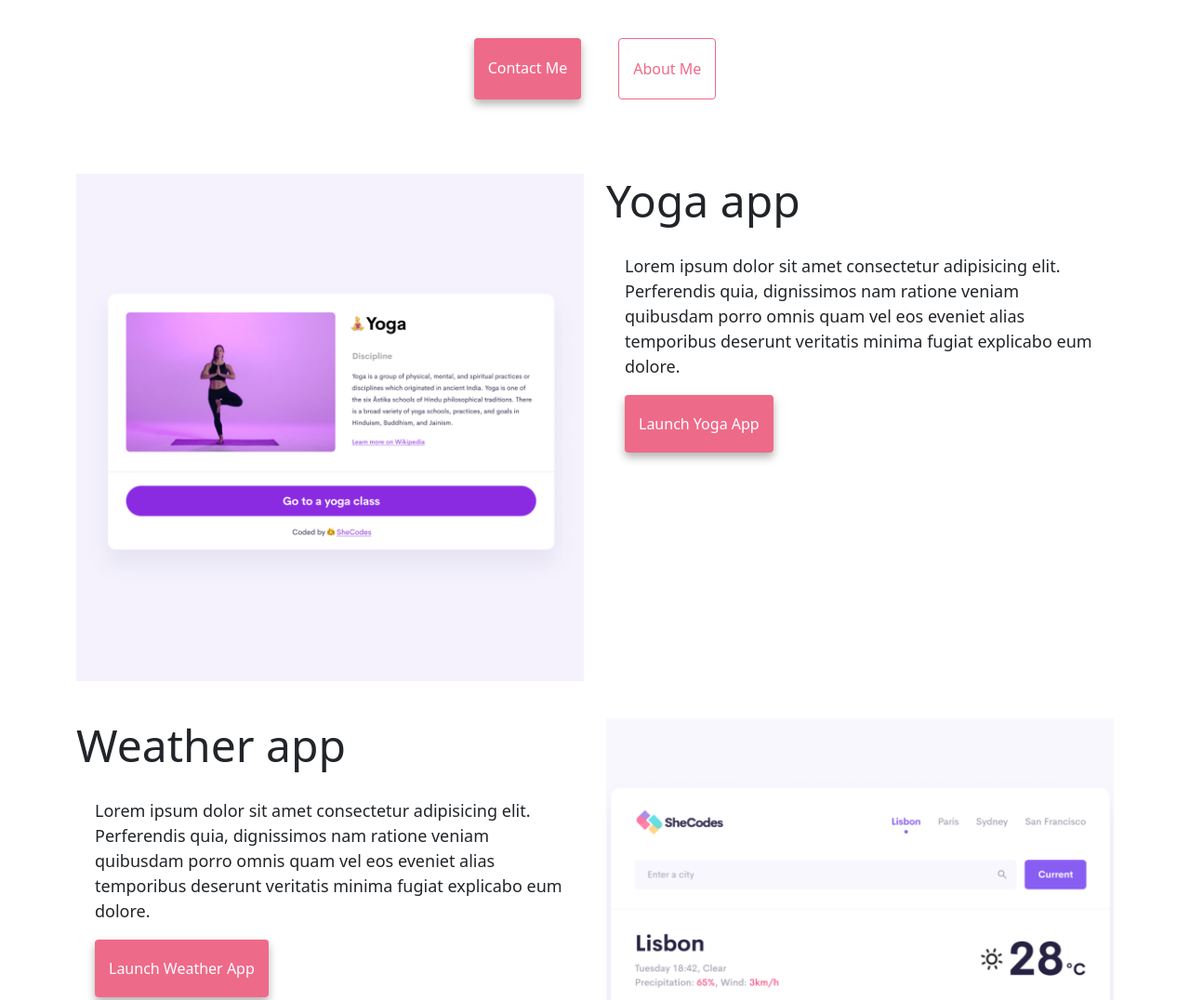
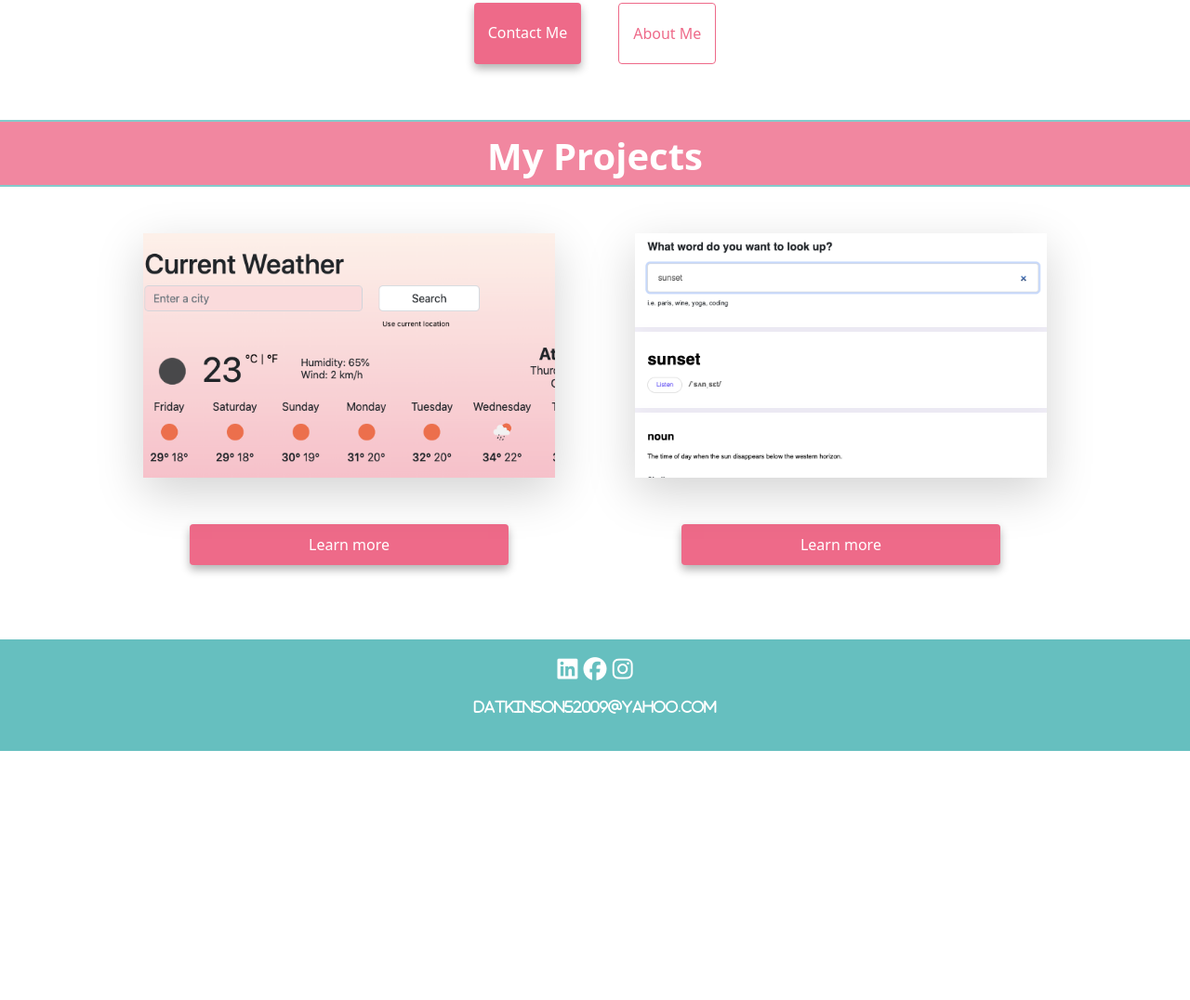
Before and after one commit to datkinson52009/dimitri-portfolio, a plain HTML site: page index.html in a window 1280 px wide. Shown: the part 659-1735 px from the top of the page at 93% size. After the commit the page ends 1467 px from the top, so only its background shows below. Drawn offline with nearby package versions, Linux system fonts and the light colour scheme.

Commit message:
formatted homepage

```diff
--- a/index.html
+++ b/index.html
@@ -9,7 +9,10 @@
     <meta http-equiv="X-UA-Compatible" content="IE=edge" />
     <meta name="viewport" content="width=device-width, initial-scale=1.0" />
     <title>Dimitri Atkinson</title>
-
+    <script
+      src="https://kit.fontawesome.com/09b1a33de6.js"
+      crossorigin="anonymous"
+    ></script>
     <link
       href="https://cdn.jsdelivr.net/npm/bootstrap@5.2.0/dist/css/bootstrap.min.css"
       rel="stylesheet"
@@ -54,8 +57,8 @@
 
     <div class="container">
       <div class="row">
-        <div class="col-md-5">
-          <h2 class="mt-5">👋 Hey there! I'm</h2>
+        <div class="col-md-5 introduction">
+          <h2 class="mt-5">👋🏾 Hey there! I'm</h2>
           <h1>Dimitri</h1>
           <h3>🇺🇸 Front-end developer, based in the USA</h3>
         </div>
@@ -69,59 +72,37 @@
       <a href="about.html" class="about-link">About me</a>
     </div>
 
-    <div class="container all-apps">
-      <div class="app-section">
-        <div class="row">
-          <div class="col-md-6 img-fluid">
-            <img src="images/yoga.png" class="img-fluid" alt="" />
-          </div>
-          <div class="col-md-6 img-fluid project-info">
-            <h4>Yoga app</h4>
-            <p>
-              Lorem ipsum dolor sit amet consectetur adipisicing elit.
-              Perferendis quia, dignissimos nam ratione veniam quibusdam porro
-              omnis quam vel eos eveniet alias temporibus deserunt veritatis
-              minima fugiat explicabo eum dolore.
-            </p>
-            <a href="#" class="launch-link">Launch Yoga App</a>
-          </div>
+    <h5 class="header"><span class="header-title">My Projects</span></h5>
+
+    <div class="container">
+      <div class="row justify-content-evenly project-thumbnail">
+        <div class="col-md-5">
+          <img
+            src="./images/weather-app.png"
+            alt=""
+            class="img-fluid shadow-lg"
+          />
+          <a href="#" class="learn-link">Learn more</a>
         </div>
-      </div>
-      <div class="app-section">
-        <div class="row">
-          <div class="col-md-6 img-fluid project-info">
-            <h4>Weather app</h4>
-            <p>
-              Lorem ipsum dolor sit amet consectetur adipisicing elit.
-              Perferendis quia, dignissimos nam ratione veniam quibusdam porro
-              omnis quam vel eos eveniet alias temporibus deserunt veritatis
-              minima fugiat explicabo eum dolore.
-            </p>
-            <a href="#" class="launch-link">Launch Weather App</a>
-          </div>
-          <div class="col-md-6 img-fluid">
-            <img src="images/weather.png" class="img-fluid" alt="" />
-          </div>
-        </div>
-      </div>
-      <div class="app-section">
-        <div class="row">
-          <div class="col-md-6 img-fluid">
-            <img src="images/yogurt.png" class="img-fluid" alt="" />
-          </div>
-          <div class="col-md-6 img-fluid project-info">
-            <h4>Yogurt app</h4>
-            <p>
-              Lorem ipsum dolor sit amet consectetur adipisicing elit.
-              Perferendis quia, dignissimos nam ratione veniam quibusdam porro
-              omnis quam vel eos eveniet alias temporibus deserunt veritatis
-              minima fugiat explicabo eum dolore.
-            </p>
-            <a href="#" class="launch-link">Launch Yogurt App</a>
-          </div>
+        <div class="col-md-5">
+          <img
+            src="./images/dictionary-app.png"
+            alt=""
+            class="img-fluid shadow-lg"
+          />
+
+          <a href="#" class="learn-link">Learn more</a>
         </div>
       </div>
     </div>
+
+    <footer>
+      <i class="fa-brands fa-linkedin">
+        <i class="fa-brands fa-facebook"></i>
+        <i class="fa-brands fa-instagram"></i>
+        <div class="email">DATKINSON52009@YAHOO.COM</div>
+      </i>
+    </footer>
     <script
       src="https://cdn.jsdelivr.net/npm/bootstrap@5.2.0/dist/js/bootstrap.bundle.min.js"
       integrity="sha384-A3rJD856KowSb7dwlZdYEkO39Gagi7vIsF0jrRAoQmDKKtQBHUuLZ9AsSv4jD4Xa"
--- a/src/style.css
+++ b/src/style.css
@@ -7,13 +7,13 @@
 }
 
 body {
-  margin: 100px 60px 100px 60px;
+  margin-top: 100px;
 }
 .navbar {
   background: linear-gradient(
     0deg,
     rgb(238, 106, 137) 0%,
-    rgb(102, 191, 191) 100%
+    rgb(238, 90, 191) 100%
   );
 }
 h1,
@@ -37,9 +37,28 @@ h3 {
   font-size: 24px;
   opacity: 0.7;
 }
+h5 {
+  margin: 40px 0px;
+  color: var(--third-color);
+  font-size: 48px;
+  border-top: 2px solid var(--fourth-color);
+  border-bottom: 2px solid var(--fourth-color);
+  background-color: var(--primary-color);
+}
+footer {
+  background-color: var(--fourth-color);
+  padding: 20px 0;
+  text-align: center;
+}
+footer .email {
+  font-size: 15px;
+}
 .dimitri-profile {
   margin: 0 auto;
   text-align: center;
+}
+.introduction {
+  padding-top: 100px;
 }
 
 .navigation-links {
@@ -68,6 +87,31 @@ h3 {
   border: 1px solid var(--primary-color);
   text-align: center;
 }
+.header {
+  padding: 5px;
+  opacity: 80%;
+  text-align: center;
+}
+.header-title {
+  color: white;
+  font-weight: bold;
+  font-size: 40px;
+}
+.project-thumbnail {
+  padding: 10px;
+  margin-bottom: 20px;
+}
+.learn-link {
+  background: var(--primary-color);
+  box-shadow: var(--box-shadow);
+  color: white;
+  margin: 50px;
+  border-radius: 4px;
+  padding: 10px 0px;
+  text-decoration: none;
+  display: block;
+  text-align: center;
+}
 .launch-link {
   background: var(--primary-color);
   box-shadow: var(--box-shadow);
@@ -78,7 +122,11 @@ h3 {
   text-decoration: none;
   text-transform: capitalize;
 }
-
+.fa-brands {
+  color: white;
+  font-size: 25px;
+  margin-bottom: 20px;
+}
 .homepage-link {
   color: var(--primary-color);
   text-align: center;
```
Also changed, not shown: images/Screen Shot 2022-09-15 at 12.52.52 AM.png (added), images/dictionary-app.png (added), images/dimitri.png, images/weather-app.png (added), 2 other files.
